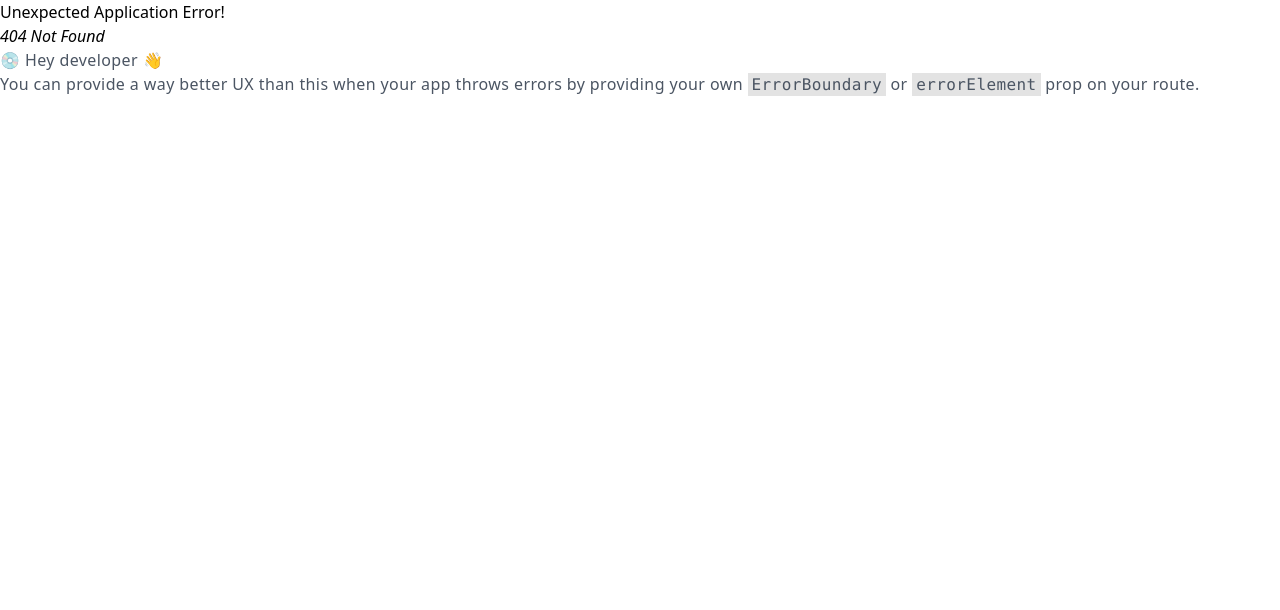
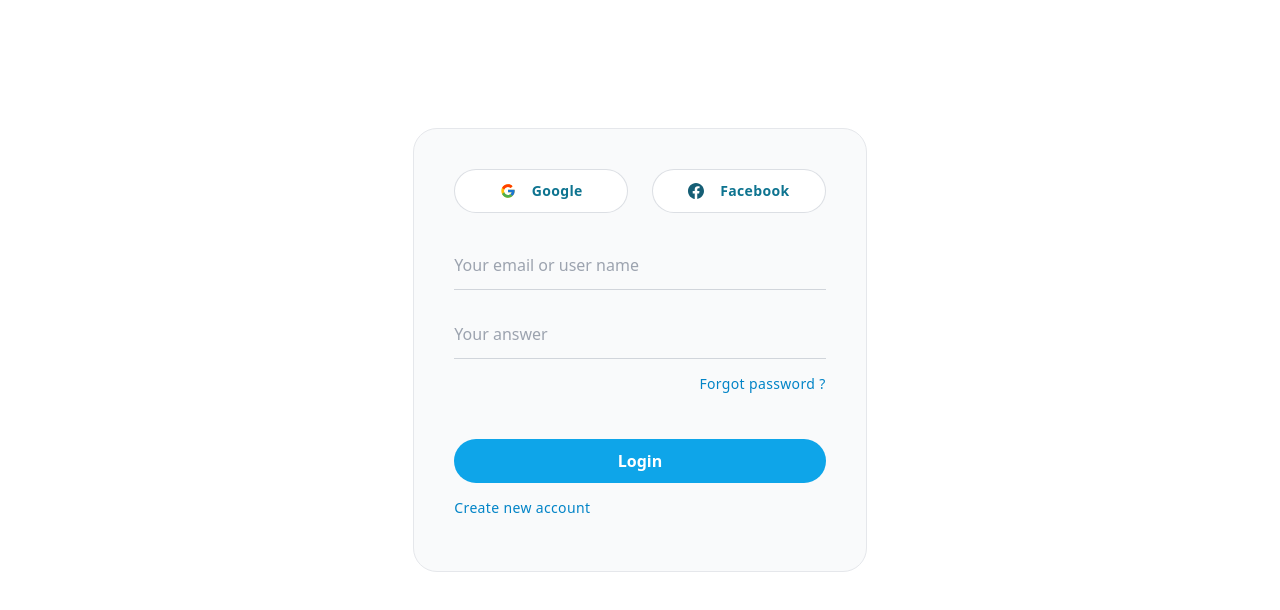
Before and after one commit to sohanemon/dragon-news, a React (Create React App) app in the folder client/: page /login in a window 1280 px wide. Before the commit this address had no page. Shown: the top 610 px of the page. Built offline with nearby package versions, Linux system fonts and the light colour scheme.

Commit message:
login component added

```diff
--- a/client/package.json
+++ b/client/package.json
@@ -9,6 +9,7 @@
     "firebase": "^9.12.1",
     "react": "^18.2.0",
     "react-dom": "^18.2.0",
+    "react-hook-form": "^7.38.0",
     "react-icons": "^4.6.0",
     "react-router-dom": "^6.4.2",
     "react-scripts": "5.0.1",
--- a/client/src/components/common/right-nav.jsx
+++ b/client/src/components/common/right-nav.jsx
@@ -8,11 +8,13 @@ import {
   BsYoutube,
 } from "react-icons/bs";
 import Slider from "../slider";
+import { useUserContext } from "../../contexts/user-provider";
 
 const RightNav = () => {
+  const { user } = useUserContext();
   return (
     <section className='mr-3 px-10'>
-      <SocialButton />
+      {!user?.uid && <SocialButton />}
       <div className='flex flex-col gap-1 my-5 tracking-widest'>
         <p>Find us on</p>
         {icons.map((el) => (
--- a/client/src/components/common/top-nav.jsx
+++ b/client/src/components/common/top-nav.jsx
@@ -1,6 +1,8 @@
 import { Link } from "react-router-dom";
+import { useUserContext } from "../../contexts/user-provider";
 
 const TopNav = () => {
+  const { user, logOut } = useUserContext();
   return (
     <>
       <header>
@@ -50,32 +52,55 @@ const TopNav = () => {
                 <div className='text-gray-600 lg:pr-4'>
                   <ul className='space-y-6 tracking-wide font-medium text-lg lg:text-sm lg:flex lg:space-y-0'>
                     <li>
-                      <a
+                      <Link
                         to='/'
                         className='block md:px-4 transition hover:text-sky-700'
                       >
                         <span>Home</span>
-                      </a>
+                      </Link>
                     </li>
                     <li>
-                      <a
+                      <Link
                         to='/'
                         className='block md:px-4 transition hover:text-sky-700'
                       >
                         <span>Portfolio</span>
-                      </a>
+                      </Link>
                     </li>
                     <li>
-                      <a
+                      <Link
                         to='/'
                         className='block md:px-4 transition hover:text-sky-700'
                       >
                         <span>Services</span>
-                      </a>
+                      </Link>
                     </li>
                   </ul>
                 </div>
                 <div className='w-full space-y-2 border-sky-200 flex flex-col -ml-1 sm:flex-row lg:space-y-0 md:w-max lg:border-l'>
+                  {user ? (
+                    <div className='flex items-center pl-3'>
+                      <span className='text-xs'>
+                        {user?.email?.split("@")[0]}
+                      </span>
+                      <img
+                        className='w-7 h-7 rounded-full m-1'
+                        src={user?.photoURL}
+                        alt=''
+                      />
+                      <button
+                        onClick={logOut}
+                        type='button'
+                        title='Start buying'
+                        className='w-full py-2.5 px-5 text-center rounded-full transition active:bg-sky-200 focus:bg-sky-100 sm:w-max'
+                      >
+                        <span className='block text-sky-800 font-semibold lg:text-sm'>
+                          Sign out
+                        </span>
+                      </button>
+                    </div>
+                  ) : (
+                    <>
                       <button
                         type='button'
                         title='Start buying'
@@ -94,6 +119,8 @@ const TopNav = () => {
                           Login
                         </span>
                       </button>
+                    </>
+                  )}
                 </div>
               </div>
             </div>
--- /dev/null
+++ b/client/src/components/login.jsx
@@ -0,0 +1,75 @@
+import { BsFacebook } from "react-icons/bs";
+import { FcGoogle } from "react-icons/fc";
+const Login = () => {
+  return (
+    <>
+      <div className='m-auto container px-12 sm:px-0 mx-auto'>
+        <div className='mx-auto h-full md:w-10/12 lg:w-6/12'>
+          <div className='m-auto  py-12 sm:p-20 xl:w-10/12'>
+            <div className='mt-12 rounded-3xl border bg-gray-50   -mx-6 sm:-mx-10 p-8 sm:p-10'>
+              <div className='grid gap-6 sm:grid-cols-2'>
+                <button className='h-11 rounded-full border border-gray-300/75 bg-white px-6 transition active:bg-gray-50  '>
+                  <div className='flex items-center justify-center space-x-4'>
+                    <FcGoogle />
+                    <span className='block w-max text-sm font-semibold tracking-wide text-cyan-700 '>
+                      Google
+                    </span>
+                  </div>
+                </button>
+                <button className='h-11 rounded-full border border-gray-300/75 bg-white px-6 transition active:bg-gray-50'>
+                  <div className='flex items-center justify-center space-x-4 text-white'>
+                    <BsFacebook className='text-cyan-800' />
+                    <span className='block w-max text-sm font-semibold tracking-wide text-cyan-700 '>
+                      Facebook
+                    </span>
+                  </div>
+                </button>
+              </div>
+              <form action className='mt-10 space-y-8 '>
+                <div>
+                  <div className='relative before:absolute before:bottom-0 before:h-0.5 before:left-0 before:origin-right focus-within:before:origin-left before:right-0 before:scale-x-0 before:m-auto before:bg-sky-400  focus-within:before:!scale-x-100 focus-within:invalid:before:bg-red-400 before:transition before:duration-300'>
+                    <input
+                      id
+                      type='email'
+                      placeholder='Your email or user name'
+                      className='w-full bg-transparent pb-3  border-b border-gray-300  outline-none  invalid:border-red-400 transition'
+                    />
+                  </div>
+                </div>
+                <div className='flex flex-col items-end'>
+                  <div className='w-full relative before:absolute before:bottom-0 before:h-0.5 before:left-0 before:origin-right focus-within:before:origin-left before:right-0 before:scale-x-0 before:m-auto before:bg-sky-400  focus-within:before:!scale-x-100 focus-within:invalid:before:bg-red-400 before:transition before:duration-300'>
+                    <input
+                      id
+                      type='Your password'
+                      placeholder='Your answer'
+                      className='w-full bg-transparent pb-3  border-b border-gray-300  outline-none  invalid:border-red-400 transition'
+                    />
+                  </div>
+                  <button type='reset' className='-mr-3 w-max p-3'>
+                    <span className='text-sm tracking-wide text-sky-600 '>
+                      Forgot password ?
+                    </span>
+                  </button>
+                </div>
+                <div>
+                  <button className='w-full rounded-full bg-sky-500  h-11 flex items-center justify-center px-6 py-3 transition hover:bg-sky-600 focus:bg-sky-600 active:bg-sky-800'>
+                    <span className='text-base font-semibold text-white '>
+                      Login
+                    </span>
+                  </button>
+                  <button href='#' type='reset' className='-ml-3 w-max p-3'>
+                    <span className='text-sm tracking-wide text-sky-600 '>
+                      Create new account
+                    </span>
+                  </button>
+                </div>
+              </form>
+            </div>
+          </div>
+        </div>
+      </div>
+    </>
+  );
+};
+
+export default Login;
--- a/client/src/components/news.jsx
+++ b/client/src/components/news.jsx
@@ -1,15 +1,17 @@
 import { useEffect, useState } from "react";
-import { useParams } from "react-router-dom";
+import { useNavigate, useParams } from "react-router-dom";
 import { Author } from "./category";
 
 const News = () => {
   const { id } = useParams();
   const [news, setNews] = useState({});
+  const navigate = useNavigate();
   useEffect(() => {
     fetch(`${process.env.REACT_APP_HOST}/news/${id}`)
       .then((res) => res.json())
-      .then((data) => setNews(data));
-
+      .then((data) => {
+        return setNews(data);
+      });
     return () => {};
   }, []);
   return (
@@ -17,6 +19,18 @@ const News = () => {
       <img src={news?.image_url} alt='thumbnail' className='h-96 w-full mb-4' />
       {Author(news?.author)}
       <section>{news?.details}</section>
+      <div className='flex justify-end'>
+        <button
+          onClick={() => navigate(`/category/${news?.category_id}`)}
+          type='button'
+          title='Start buying'
+          className='w-full my-4  py-2.5 px-5 text-center rounded-full transition bg-gradient-to-b from-sky-400 to-cyan-300 active:from-sky-300 focus:from-cyan-400 sm:w-max'
+        >
+          <span className='block text-sky-900 font-semibold lg:text-sm'>
+            More news in this category
+          </span>
+        </button>
+      </div>
     </article>
   );
 };
--- a/client/src/components/slider.jsx
+++ b/client/src/components/slider.jsx
@@ -22,7 +22,7 @@ export default function Slider() {
         {[...Array(3).keys()].map((el) => (
           <SwiperSlide key={el}>
             <img
-              className='rounded-md'
+              className='rounded-md -z-20'
               src='https://placeimg.com/640/480/tech'
               alt='ok'
             />
--- a/client/src/components/social-button.jsx
+++ b/client/src/components/social-button.jsx
@@ -1,7 +1,7 @@
 import { useUserContext } from "../contexts/user-provider";
 
 const SocialButton = () => {
-  const { loginWithGoogle } = useUserContext();
+  const { loginWithGoogle, loginWithFacebook } = useUserContext();
   return (
     <>
       <div className='flex justify-center gap-5 w-full '>
@@ -35,6 +35,7 @@ const SocialButton = () => {
           <span>Google</span>
         </button>
         <button
+          onClick={loginWithFacebook}
           type='submit'
           className='w-full flex items-center justify-center mb-6 md:mb-0 border border-gray-300 hover:border-gray-200 hover:bg-gray-200 text-sm text-gray-500 p-3  rounded-lg tracking-wide font-medium  cursor-pointer transition ease-in duration-500 px-'
         >
--- a/client/src/contexts/user-provider.jsx
+++ b/client/src/contexts/user-provider.jsx
@@ -1,24 +1,60 @@
-import { GoogleAuthProvider, signInWithPopup } from "firebase/auth";
-import { createContext, useContext, useState } from "react";
+import { FacebookAuthProvider } from "firebase/auth";
+import {
+  GoogleAuthProvider,
+  onAuthStateChanged,
+  signInWithPopup,
+  signOut,
+} from "firebase/auth";
+import { createContext, useContext, useEffect, useState } from "react";
 import { auth } from "../firebase/common";
 
 const UserContext = createContext({});
 export const useUserContext = () => useContext(UserContext);
 const UserProvider = ({ children }) => {
+  useEffect(() => {
+    const unsubscribe = onAuthStateChanged(auth, (user) => {
+      if (user) {
+        setUser(user);
+      } else {
+        console.log("no previous login");
+      }
+    });
+
+    return () => {
+      unsubscribe();
+    };
+  }, []);
+
   const [user, setUser] = useState();
   const loginWithGoogle = () => {
     const provider = new GoogleAuthProvider();
     signInWithPopup(auth, provider)
+      .then((result) => {})
+      .catch((error) => {});
+  };
+  const loginWithFacebook = () => {
+    const provider = new FacebookAuthProvider();
+    signInWithPopup(auth, provider)
       .then((result) => {
         console.log("🚀 > .then > result", result);
       })
+      .catch((error) => {});
+  };
+
+  const logOut = () => {
+    signOut(auth)
+      .then(() => {
+        setUser(null);
+      })
       .catch((error) => {
-        console.log("🚀 > loginWithGoogle > error", error);
+        // An error happened.
       });
   };
 
   return (
-    <UserContext.Provider value={{ user, loginWithGoogle }}>
+    <UserContext.Provider
+      value={{ user, loginWithGoogle, loginWithFacebook, logOut }}
+    >
       {children}
     </UserContext.Provider>
   );
--- a/client/src/index.css
+++ b/client/src/index.css
@@ -8,6 +8,9 @@
   }
 }
 @layer components {
+  .swiper {
+    z-index: -2 !important;
+  }
   .navbar-active .hamburger div:first-child {
     @apply rotate-45 translate-y-1.5;
   }
--- a/client/src/router.jsx
+++ b/client/src/router.jsx
@@ -1,5 +1,6 @@
 import { createBrowserRouter } from "react-router-dom";
 import Category from "./components/category";
+import Login from "./components/login";
 import News from "./components/news";
 import UserProvider from "./contexts/user-provider";
 import Main from "./Layout/main";
@@ -23,4 +24,8 @@ export const router = createBrowserRouter([
       },
     ],
   },
+  {
+    path: "/login",
+    element: <Login />,
+  },
 ]);
```
Also changed, not shown: 1 other file (tests, documents, lock files or other folders). Lines whose indentation alone changed are shown as unchanged.
